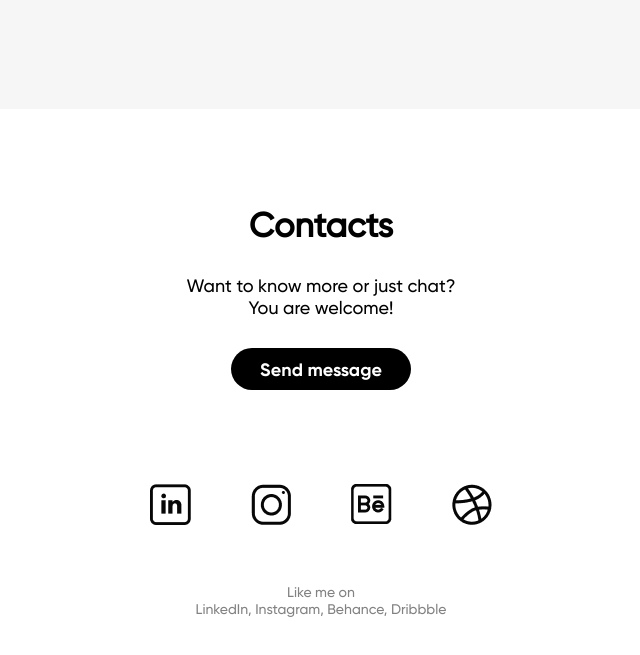
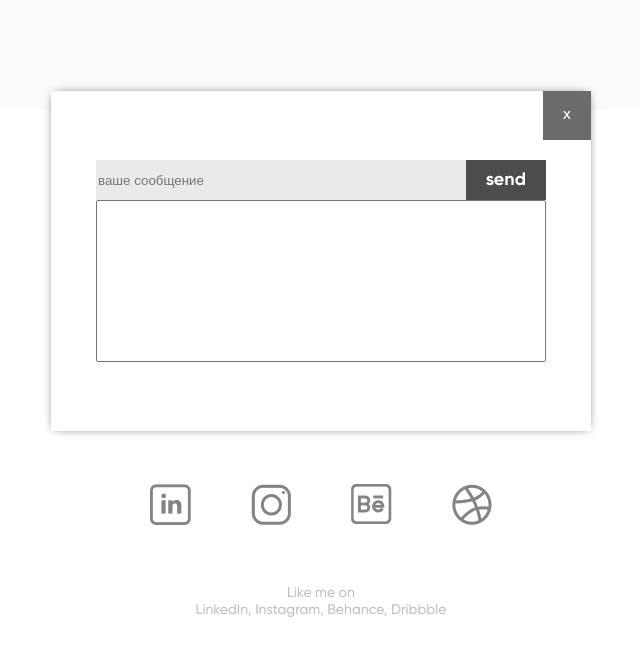
Before and after one commit to cucumberian/mathshub_hw, a plain HTML site: page hw03_figma_decomposition/index.html in a window 1280 px wide. Both pictures are taken after a click on the button "Send message". Shown: the part 3556-4211 px from the top of the page, without its empty margins (319-959 px from the left). Drawn offline with Linux system fonts and the light colour scheme; files whose address does not match are found by name.

Commit message:
add js code: dynamic skill stars + modal open / close

```diff
--- a/hw03_figma_decomposition/css/style.css
+++ b/hw03_figma_decomposition/css/style.css
@@ -125,9 +125,17 @@ h3 {
     direction: rtl;
 }
 
+
 a.active_lang{
     color: black;
     border-top: 2px solid black;
+    /* padding: 9px 0; */
+}
+.lang_buttons a:hover{
+    color: black;
+    /* border-top: 2px solid black; */
+    /* transform: rotate(180deg) translateY(-2px); */
+    /* padding: 9px 0; */
 }
 
 #first_section img {
@@ -295,3 +303,71 @@ button > span {
 p.contact__likes {
     margin-top: 45px;
 }
+
+
+/* modal */
+.modal_bg {
+    position: fixed;
+    background-color: hsla(0, 0%, 100%, 0.506);
+    top: 0;
+    width: 100%;
+    height: 100%;
+    z-index: 1050;
+}
+
+#modal {
+    position: relative;
+    top: 20%;
+    margin: 0 auto;
+    padding: 20px;
+    width: 500px;
+    height: 300px;
+    background-color: hsl(0, 0%, 100%);
+    box-shadow: 0px 0px 10px -4px hsla(0, 0%, 0%, 0.833);
+    display: flex;
+    justify-content: center;
+    align-items: center;
+    flex-direction: column;
+}
+
+#modal .input {
+    height: 40px;
+    display: flex;
+    flex-direction: row;
+    justify-items: center;
+    width: 450px;
+}
+#modal input {
+    border: 0px;
+    background: hsla(0, 0%, 47%, 0.157);
+    /* width: 400px; */
+    width: 100%;
+    margin: 0 auto;
+}
+#modal button {
+    border: 0;
+    padding: 0 20px;
+    background-color: #000000b3;
+    color: white;
+}
+
+#modal .modal__close {
+    position: absolute;
+    top: 0px;
+    right: 0px;
+    margin: 0 auto;
+    padding: 15px 20px;
+    text-align: center;
+    cursor: pointer;
+    background: hsla(0, 0%, 0%, 0.58);
+    color: white;
+}
+
+#modal select {
+    width: 450px;
+}
+
+
+.hidden {
+    display: none;
+}
--- a/hw03_figma_decomposition/index.html
+++ b/hw03_figma_decomposition/index.html
@@ -162,6 +162,17 @@
                 <a href="https://dribbble.com/">Dribbble</a>
             </p>
         </section>
+
+        <div class="modal_bg hidden">
+            <div id="modal">
+                <div class="modal__close">x</div>
+                <div class="input">
+                    <input type="text" name="message" placeholder="ваше сообщение">
+                    <button>send</button>
+                </div>
+                <select size="10"></select>
+            </div>
+        </div>
     </main>
 
 </body>
--- /dev/null
+++ b/hw03_figma_decomposition/js/script.js
@@ -0,0 +1,63 @@
+'use strict';
+
+
+console.log("start script");
+// можно прокликивать элементы с навыкам и будет изменяться количество звезд
+// можно нажимать на звезды напрямую
+
+let stars = [4, 3, 4, 4];
+
+const skills = document.querySelectorAll('div.skill');
+
+function renew_skills(list) {
+    skills.forEach((element, index) => {
+        const skills_mark = element.querySelector(`div.skills_mark`);
+        skills_mark.addEventListener('click', printCurrentStars, index);
+
+        const stars = element.querySelectorAll(`div.star`);
+
+        stars.forEach((star, ind) => {
+            star.classList = "star";
+            if (ind < list[index]) {
+                star.classList.add("star_filled");
+            }
+            else {
+                star.classList.add("star_empty");
+            }
+        });
+    });
+}
+
+function printCurrentStars(event) {
+    if (event.target != event.currentTarget) {
+        let class_name = "star_filled";
+        for (let i = 0; i < this.children.length; i++) {
+            this.children[i].classList = 'star';
+            this.children[i].classList.add(class_name);
+            if (this.children[i] === event.target) {
+                class_name = "star_empty"
+            }
+        }
+
+    }
+}
+
+renew_skills(stars);
+
+
+
+// по нажатии на кнопку отправки сообщения открывается модально окно с формой обратной связи
+const modal = document.querySelector(`div.modal_bg`);
+const modal_close = document.querySelector(`#modal .modal__close`);
+const send_button = document.querySelector(`#contacts button`);
+
+send_button.addEventListener('click', (e) => {
+    modal.classList.remove('hidden');
+});
+
+// закрытие модального окна
+
+modal_close.addEventListener('click', (e) => {
+    console.log(`modal close`);
+    modal.classList.add('hidden');
+});
```
